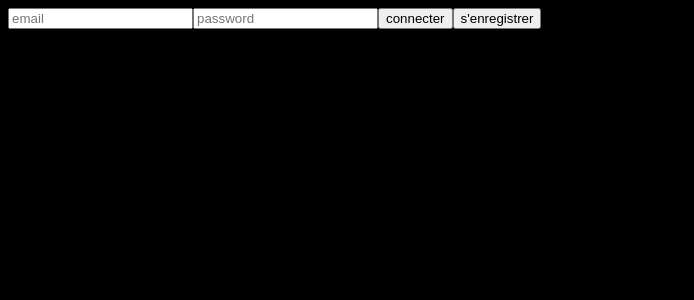
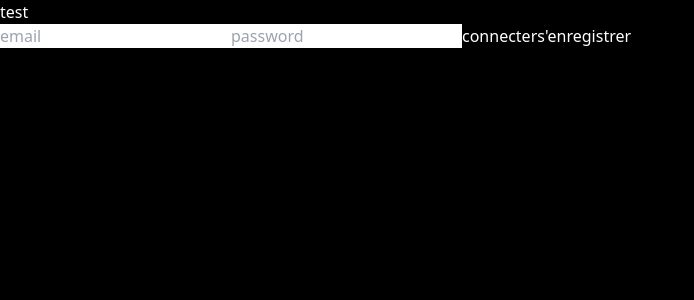
Before and after one commit to NuRoZ123/challenge48hFront, a Vue app: page / in a window 1280 px wide. Shown: the top 300 px of the page, without its empty margins (0-694 px from the left). Built offline with nearby package versions, Linux system fonts and the light colour scheme.

Commit message:
add tailwind

```diff
--- a/package.json
+++ b/package.json
@@ -18,8 +18,11 @@
     "@vue/cli-plugin-babel": "~5.0.0",
     "@vue/cli-plugin-eslint": "~5.0.0",
     "@vue/cli-service": "~5.0.0",
+    "autoprefixer": "^10.4.13",
     "eslint": "^7.32.0",
-    "eslint-plugin-vue": "^8.0.3"
+    "eslint-plugin-vue": "^8.0.3",
+    "postcss": "^8.4.21",
+    "tailwindcss": "^3.2.4"
   },
   "eslintConfig": {
     "root": true,
--- a/src/App.vue
+++ b/src/App.vue
@@ -1,4 +1,5 @@
 <template>
+  <h1 class="text-3xl font-bold underline">test</h1>
   <AuthComponent v-if="page === 'auth'" @changePage="changePage"/>
   <ShopComponent v-else-if="page === 'shop'" @addToCart="addToCart" @changePage="changePage"/>
   <div v-else>
@@ -49,6 +50,11 @@ export default {
 </script>
 
 <style>
+
+@tailwind base;
+@tailwind components;
+@tailwind utilities;
+
 body {
   background-color: black;
   color: white;
--- /dev/null
+++ b/src/index.css
@@ -0,0 +1,3 @@
+@tailwind base;
+@tailwind components;
+@tailwind utilities;
--- a/src/main.js
+++ b/src/main.js
@@ -1,4 +1,5 @@
 import { createApp } from 'vue'
 import App from './App.vue'
+import './index.css'
 
 createApp(App).mount('#app')
```
Also changed, not shown: 1 other file (tests, documents, lock files or other folders).
